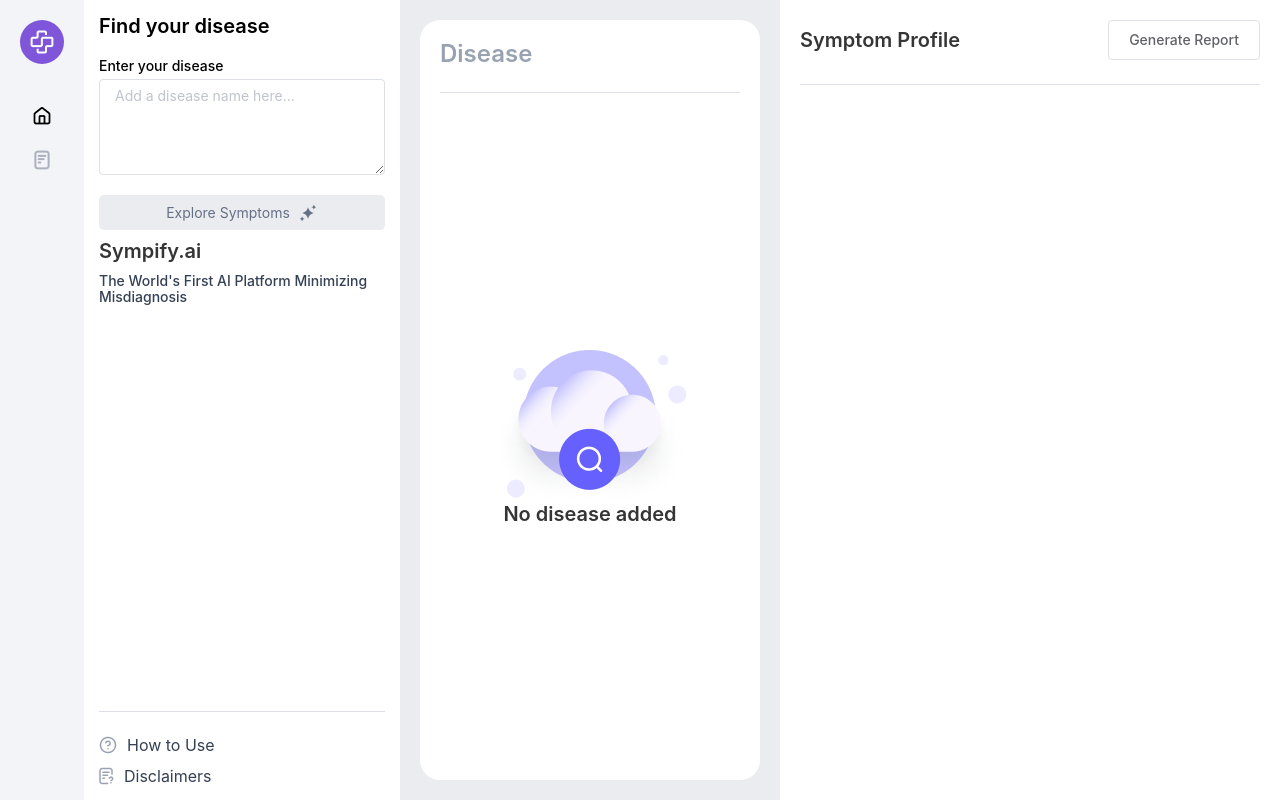
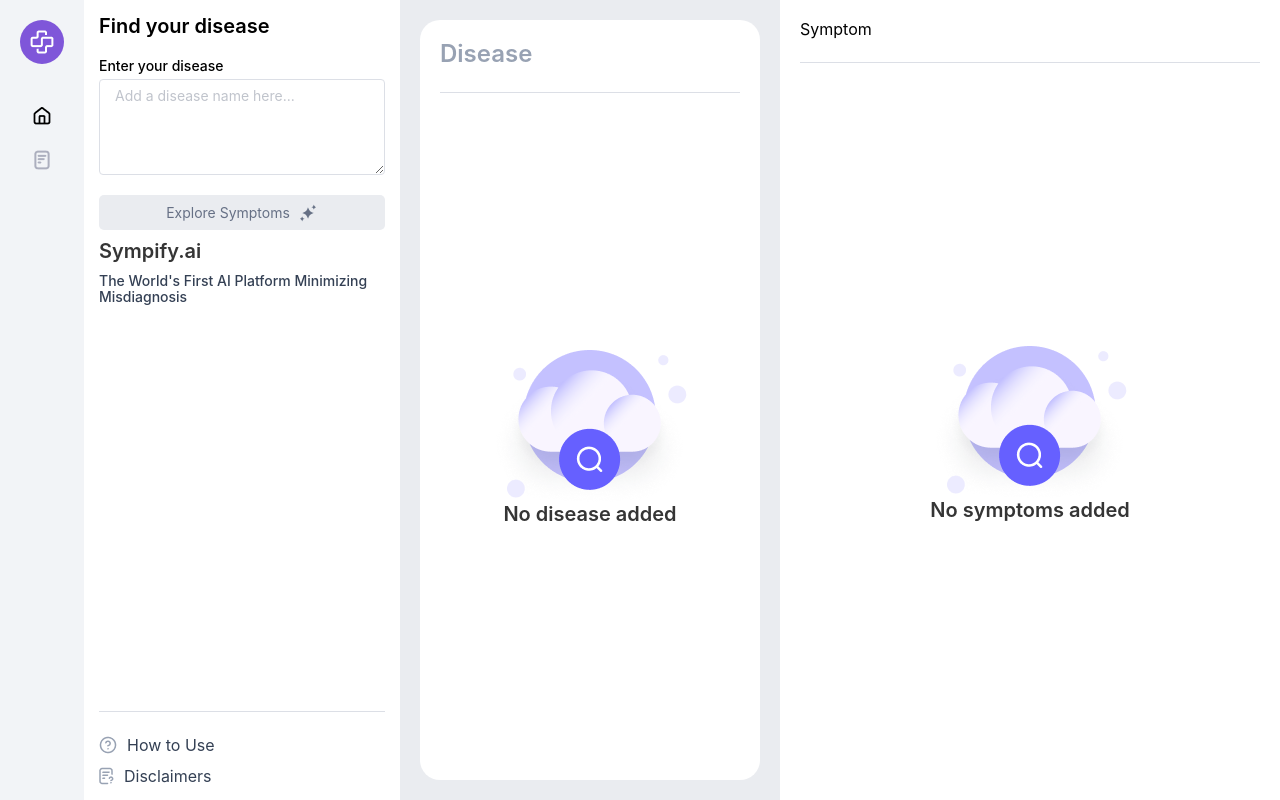
Before and after one commit to archiecheng/sympify-future, a Vue app: page /report#/pc in a window 1280 px wide. Built offline with nearby package versions, Linux system fonts and the light colour scheme.

Commit message:
【功能开发】PC端完成没有选择症状时的显示

```diff
--- a/src/views/PcPage.vue
+++ b/src/views/PcPage.vue
@@ -268,7 +268,7 @@
       </el-container>
       <!-- 右侧栏 -->
       <el-aside width="500px">
-        <div class="profile_section">
+        <div class="profile_section" v-if="showSymptom">
           <div class="profile_header">
             <span>Symptom Profile</span>
             <el-button @click="generateReport()">Generate Report</el-button>
@@ -298,6 +298,14 @@
                 X
               </div>
             </div>
+          </div>
+        </div>
+        <div class="profile_section" v-else>
+          <div class="profile_header">Symptom</div>
+          <el-divider></el-divider>
+          <div class="profile_no_content">
+            <img src="../assets/img/pc/Illustration.png" alt="" />
+            <div class="desc">No symptoms added</div>
           </div>
         </div>
       </el-aside>
@@ -374,6 +382,7 @@ export default {
       locked: "",
       showMemberId: false,
       predictedDiseases: [], // 初始化为一个空数组
+      showSymptom:false
     };
   },
   computed: {
@@ -611,7 +620,7 @@ export default {
         // 将当前疾病的匹配分数存储到 diseaseScores 对象中
         // diseaseScores[diseaseName] = score;
         // 计算加权平均得分
-        diseaseScores[diseaseName] = totalWeight > 0 ? (score / totalWeight) : 0;
+        diseaseScores[diseaseName] = totalWeight > 0 ? score / totalWeight : 0;
       }
       // 返回每个疾病的匹配分数
       return diseaseScores;
@@ -711,6 +720,9 @@ export default {
 
         // 计算疾病匹配分数
         const diseaseScores = this.calculateDiseaseScores();
+        if(this.allSymptomSelections){
+          this.showSymptom = true;
+        }
 
         // 将对象转换为数组并按得分降序排列
         const sortedDiseaseScores = Object.entries(diseaseScores)
@@ -729,7 +741,7 @@ export default {
           this.predictedDiseases.push({
             diseaseName: mostLikelyDisease.diseaseName,
             score: mostLikelyDisease.score,
-          })
+          });
           // 切换到新的疾病卡片
           this.exploreSymptomsByDisease(mostLikelyDisease.diseaseName);
 
@@ -1188,6 +1200,14 @@ input[type="radio"][value="maybe"]:checked + label::after {
   scrollbar-width: none; /* Firefox 隐藏滚动条 */
 }
 
+.profile_no_content {
+  display: flex;
+  flex-direction: column;
+  justify-content: center;
+  align-items: center;
+  flex: 1;
+}
+
 .profile_content::-webkit-scrollbar {
   display: none; /* Chrome、Safari、Edge 隐藏滚动条 */
 }
```
